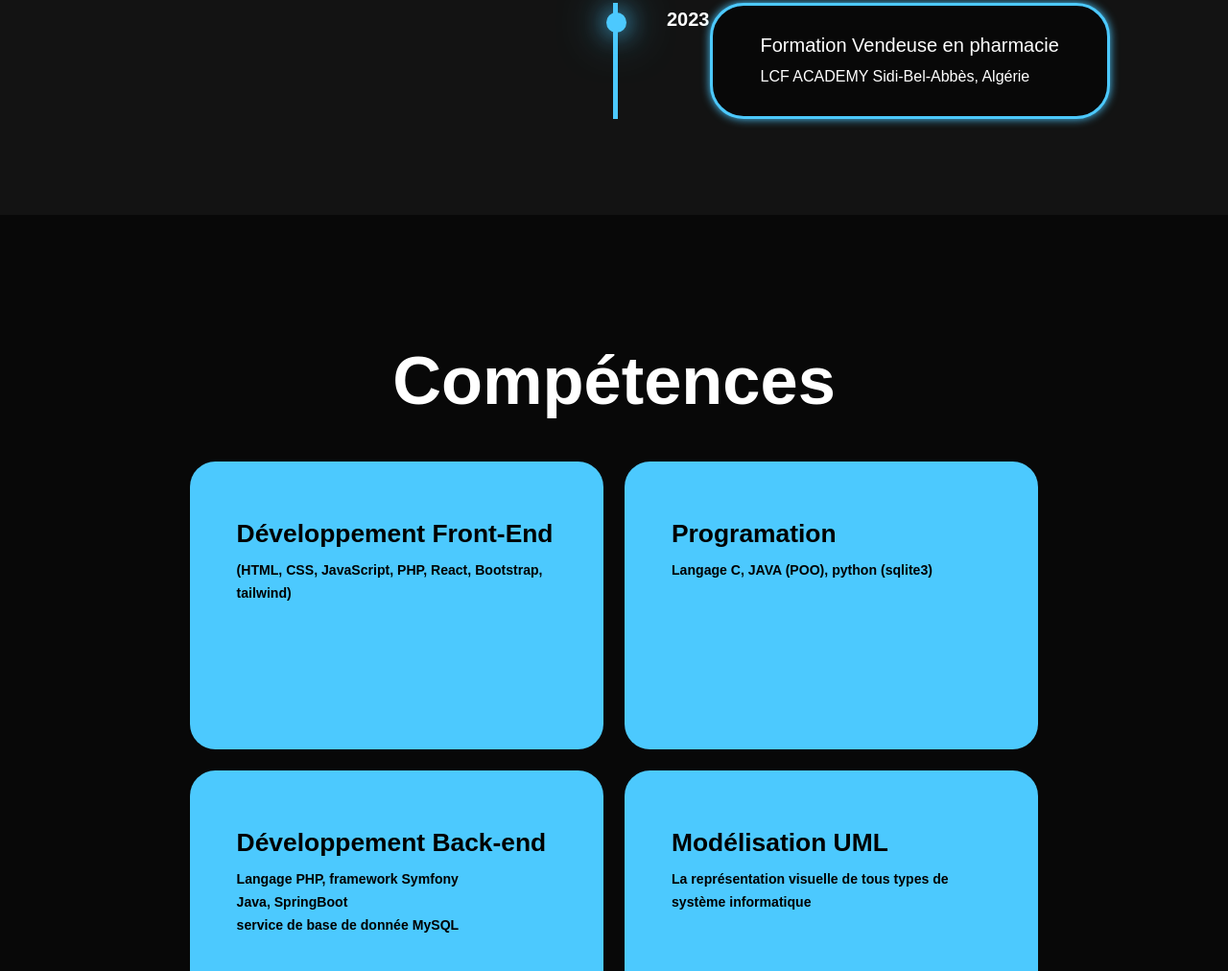
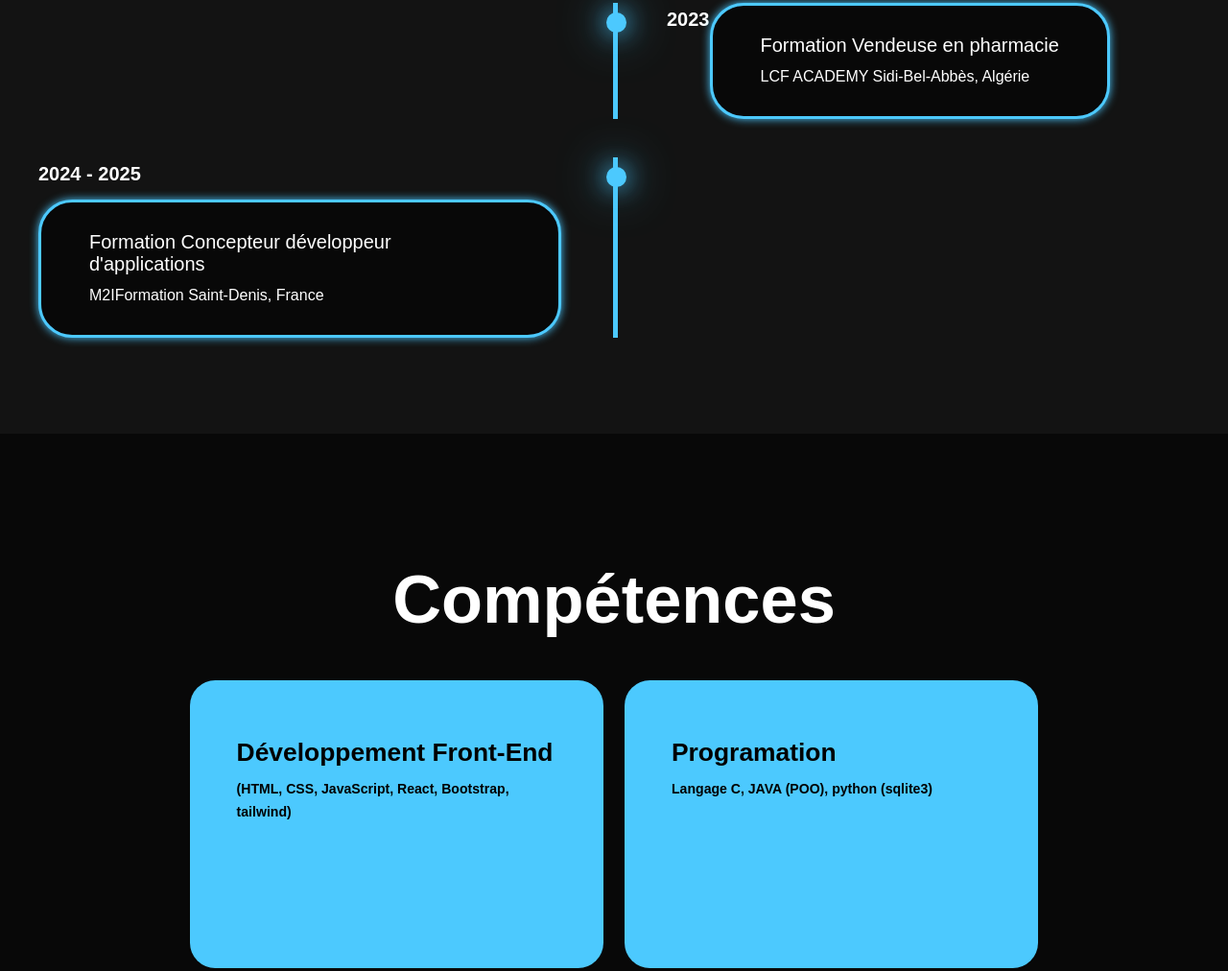
Before and after one commit to chaima3007/chaimagheriballah, a plain HTML site: page index.html in a window 1280 px wide. Shown: the part 1455-2467 px from the top of the page at 96% size. Drawn offline with nearby package versions, Linux system fonts and the light colour scheme.

Commit message:
Update index.html

```diff
--- a/index.html
+++ b/index.html
@@ -51,9 +51,9 @@
                 <a href="MonCV.pdf" target="_blank" class="btn">mon CV</a>
                 <a href="#contact" class="btn">Contact</a>
             </div></div>
-            <div class="home-img">
+<!--             <div class="home-img">
                 <img src="image.jpg" alt="">
-            </div>
+            </div> -->
 
     </section>
     <section class="education" id="education">
@@ -85,6 +85,14 @@
                 <p>LCF ACADEMY Sidi-Bel-Abbès, Algérie</p>
             </div>
         </div>
+                <div class="timeline-items">
+            <div class="timeline-dot"></div>
+            <div class="timeline-date">2024 - 2025</div>
+            <div class="timeline-content">
+                <h3>Formation Concepteur développeur d'applications</h3>
+                <p> M2IFormation Saint-Denis, France</p>
+            </div>
+        </div>
     </section>
     <section class="services" id="services">
         <h2 class="heading">Compétences</h2>
@@ -93,7 +101,7 @@
             <div class="services-box">
                 <div class="services-info">
                     <h4>Développement Front-End </h4>
-                    <p>(HTML, CSS, JavaScript, PHP, React, Bootstrap, tailwind)</p>
+                    <p>(HTML, CSS, JavaScript, React, Bootstrap, tailwind)</p>
                 </div>
             </div>
 
```
